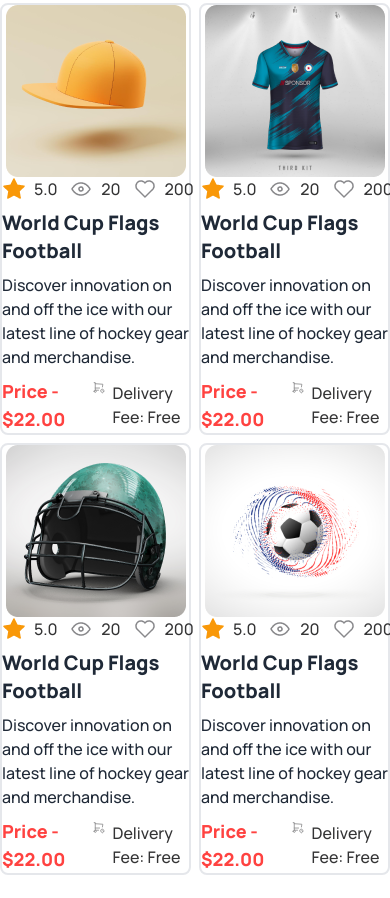
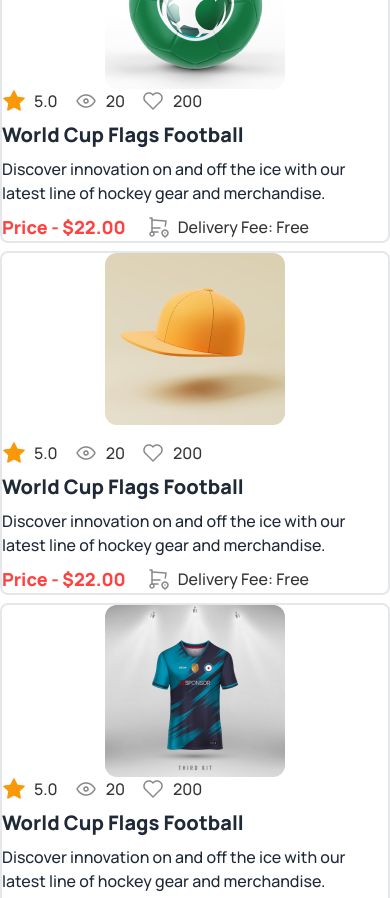
Before and after one commit to rupoque/hockey-assignment, a plain HTML site: page index.html in a window 390 px wide. Shown: the part 3641-4539 px from the top of the page. Drawn offline with nearby package versions, Linux system fonts and the light colour scheme.

Commit message:
added some code

```diff
--- a/index.html
+++ b/index.html
@@ -191,9 +191,9 @@
               <div class="divider"></div>
 
 <!-- Card section -->
-<div class="grid grid-cols-2 gap-2 my-2">
+<div class="grid grid-cols-1 lg:grid lg:grid-cols-2 gap-2 my-2">
   <div class="lg:flex lg:flex-row lg:gap-4 flex flex-col  border-2 rounded-lg lg:p-2 items-center">
-    <div>
+    <div class="mb-4 lg:mb-0">
       <img src="Images/5.png" alt="">
     </div>
 
@@ -277,9 +277,9 @@
     </div>
 </div>
 
-<div class="grid grid-cols-2 gap-2 my-2">
+<div class="grid grid-cols-1 lg:grid lg:grid-cols-2 gap-2 my-2">
   <div class="lg:flex lg:flex-row lg:gap-4 flex flex-col  border-2 rounded-lg lg:p-2 items-center">
-    <div>
+    <div class="mb-4 lg:mb-0">
       <img src="Images/7.png" alt="">
     </div>
 
@@ -363,9 +363,9 @@
     </div>
 </div>
 
-<div class="grid grid-cols-2 gap-2 my-2">
+<div class="grid grid-cols-1 lg:grid lg:grid-cols-2 gap-2 my-2">
   <div class="lg:flex lg:flex-row lg:gap-4 flex flex-col  border-2 rounded-lg lg:p-2 items-center">
-    <div>
+    <div class="mb-4 lg:mb-0">
       <img src="Images/9.png" alt="">
     </div>
 
```
